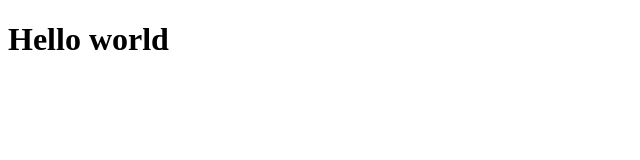
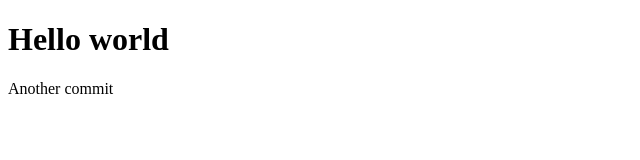
Before and after one commit to Kateina0102400/TMS-FE, a plain HTML site: page lesson-5/index.html in a window 1280 px wide. Shown: the whole page, without its empty margins (0-640 px from the left). Drawn offline with Linux system fonts and the light colour scheme.

Commit message:
second commit

```diff
--- a/lesson-5/index.html
+++ b/lesson-5/index.html
@@ -10,6 +10,7 @@
 
 <body>
     <h1>Hello world</h1>
+    <div>Another commit</div>
 </body>
 
 </html>
```
